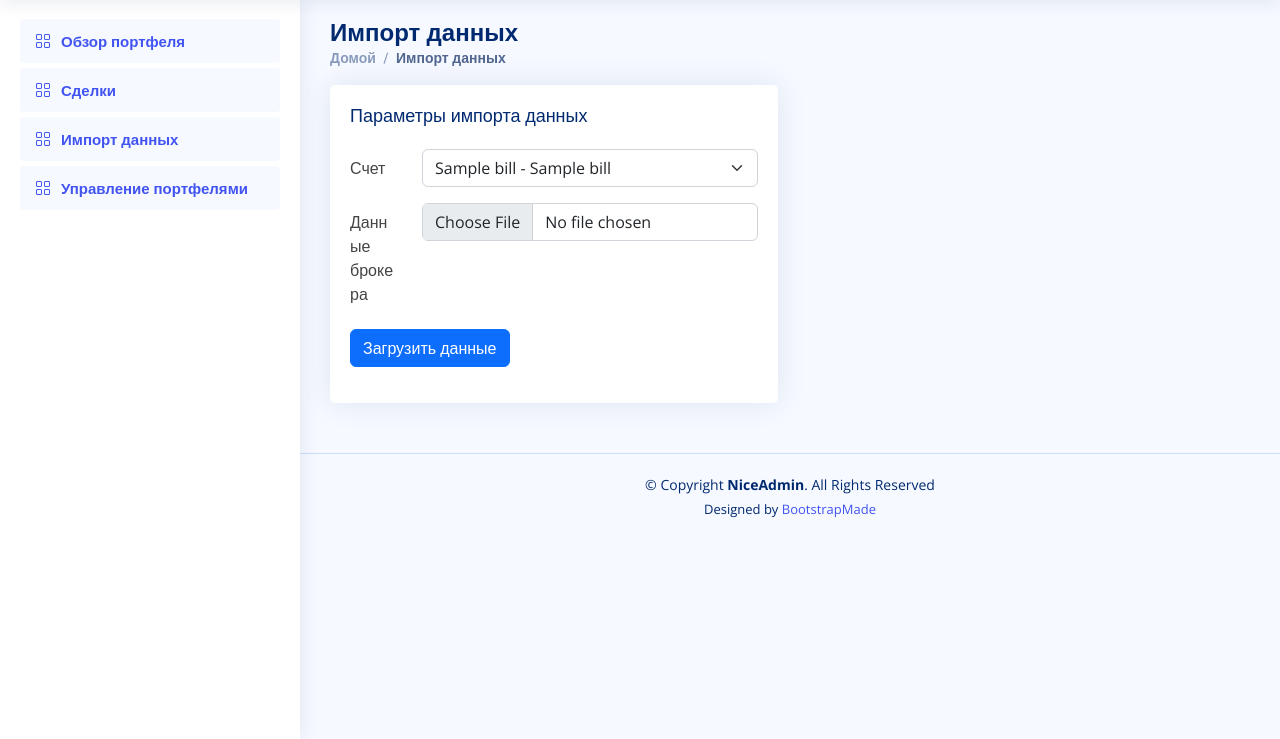
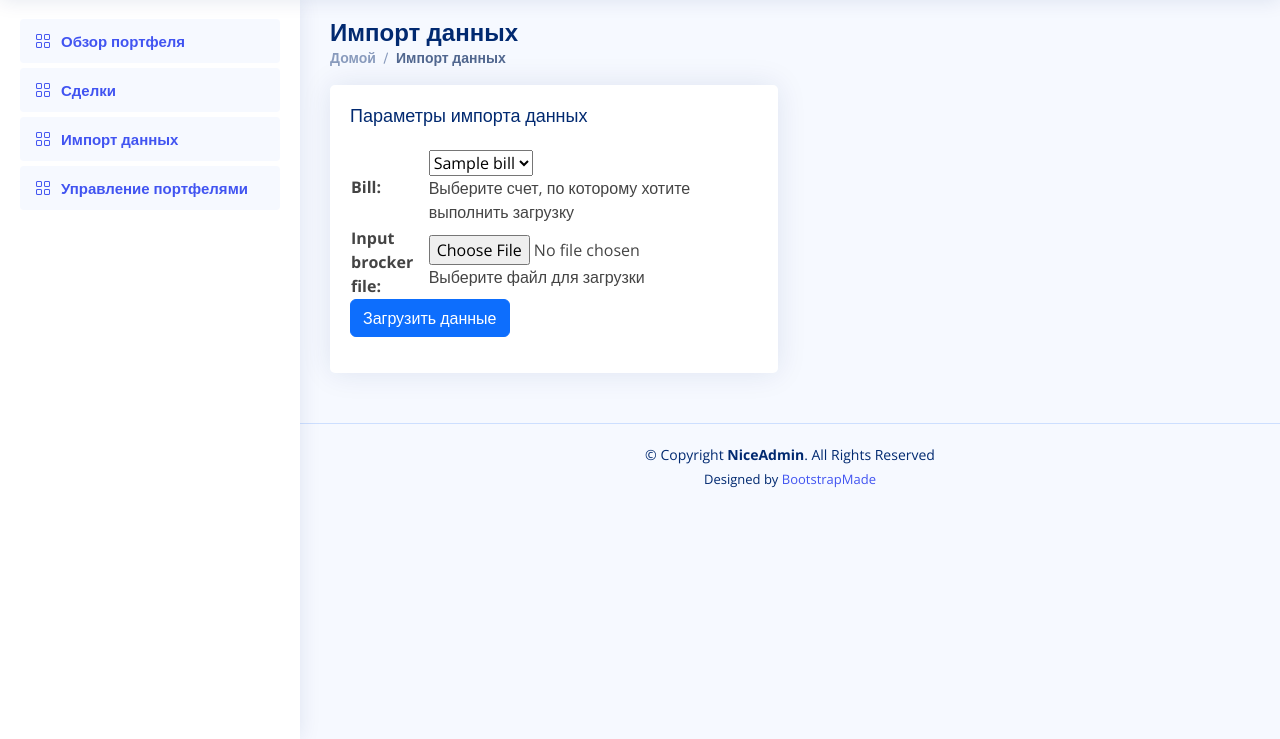
Before and after one commit to mishutindima/InvestOne, a Django app: page /history/import-data in a window 1280 px wide. Shown: the part 61-800 px from the top of the page. Run offline with Django 4.2, Linux system fonts and the light colour scheme; a user stored in the database is signed in; tables that the repository leaves empty hold one stand-in row (values such as "Sample post"); some libraries are stand-ins or nearby versions.

Commit message:
add simple form for load file brocker report fix #4 refactoring #7

```diff
--- a/InvestOneProject/History/admin.py
+++ b/InvestOneProject/History/admin.py
@@ -10,3 +10,4 @@ admin.site.register(MoneyDeal)
 admin.site.register(ShareDeal)
 admin.site.register(CurrencyExchangeDeal)
 admin.site.register(InvestRecommendation)
+admin.site.register(ImportBrockerDataLog)
--- /dev/null
+++ b/InvestOneProject/History/forms.py
@@ -0,0 +1,28 @@
+from django import forms
+from .models import Bill, User
+from django.core.exceptions import ValidationError
+from django.utils.translation import gettext_lazy as _
+
+
+class ImportDataForm(forms.Form):
+    bill = forms.ChoiceField(widget=forms.Select, help_text="Выберите счет, по которому хотите выполнить загрузку",
+                             required=True)
+    input_brocker_file = forms.FileField(allow_empty_file=False, help_text="Выберите файл для загрузки", required=True)
+
+    def __init__(self, user, *args, **kwards):
+        super(ImportDataForm, self).__init__(*args, **kwards)
+        self.fields["bill"].choices = Bill.objects.filter(owner=user).values_list('id', 'brocker_name')
+
+    def clean_bill(self):
+        bill_id = self.cleaned_data["bill"]
+        bill_object = Bill.objects.get(pk=bill_id)
+
+        return bill_object
+
+    def clean_input_brocker_file(self):
+        file = self.cleaned_data["input_brocker_file"]
+
+        if file.content_type == "text/xml":
+            return file
+        else:
+            raise ValidationError(_('This type of file ({0}) is not supported!'.format(file.content_type)))
--- a/InvestOneProject/History/models.py
+++ b/InvestOneProject/History/models.py
@@ -3,6 +3,7 @@ from django.conf import settings
 from simple_history.models import HistoricalRecords
 from simple_history import register
 from django.contrib.auth.models import User
+from datetime import datetime
 
 # simple-history#
 register(User)
@@ -136,8 +137,8 @@ class InvestRecommendation(models.Model):
 
 # Лог загрузки брокерских отчетов
 class ImportBrockerDataLog(models.Model):
-    datetime = models.DateTimeField()
+    datetime = models.DateTimeField(default=datetime.now(), blank=False)
     bill = models.ForeignKey(Bill, on_delete=models.PROTECT)
-    file_or_content = models.FileField(upload_to='import_data_log/')
-    status_code = models.IntegerField()
+    file_or_content = models.FileField(upload_to='import_brocker_data_log/')
+    status_code = models.IntegerField(default=0)
     error_text = models.TextField()
--- /dev/null
+++ b/InvestOneProject/History/templates/history/import-data-simple.html
@@ -0,0 +1,49 @@
+{% extends 'history/base.html' %}
+{% load static %}
+
+{% block title %}
+Home Page
+{% endblock %}
+
+{% block content %}
+<div class="pagetitle">
+    <h1>Импорт данных</h1>
+    <nav>
+        <ol class="breadcrumb">
+            <li class="breadcrumb-item"><a href="{% url 'index' %}">Домой</a></li>
+            <li class="breadcrumb-item active">Импорт данных</li>
+        </ol>
+    </nav>
+</div><!-- End Page Title -->
+
+<section class="section">
+    <div class="row">
+        <div class="col-lg-6">
+
+            <div class="card">
+                <div class="card-body">
+                    <h5 class="card-title">Параметры импорта данных</h5>
+
+                    <!-- Обязательно добавление параметра enctype при загрузке файла -->
+                    <form action="" method="post" enctype="multipart/form-data">
+                        {% csrf_token %}
+                        <table>
+                            {{ form }}
+                        </table>
+
+                        <div class="row mb-3">
+                            <div class="col-sm-10">
+                                <button type="submit" class="btn btn-primary">Загрузить данные</button>
+                            </div>
+                        </div>
+
+                    </form><!-- End General Form Elements -->
+
+                </div>
+            </div>
+
+        </div>
+    </div>
+</section>
+
+{% endblock %}
--- a/InvestOneProject/History/templates/history/import-data.html
+++ b/InvestOneProject/History/templates/history/import-data.html
@@ -10,7 +10,7 @@ Home Page
     <h1>Импорт данных</h1>
     <nav>
         <ol class="breadcrumb">
-            <li class="breadcrumb-item"><a href="history">Домой</a></li>
+            <li class="breadcrumb-item"><a href="{% url 'index' %}">Домой</a></li>
             <li class="breadcrumb-item active">Импорт данных</li>
         </ol>
     </nav>
@@ -24,12 +24,16 @@ Home Page
                 <div class="card-body">
                     <h5 class="card-title">Параметры импорта данных</h5>
 
-                    <!-- General Form Elements -->
-                    <form>
+                    <form action="" method="post">
+                        {% csrf_token %}
+                        <table>
+                            {{ form }}
+                        </table>
+
                         <div class="row mb-3">
-                            <label class="col-sm-2 col-form-label">Счет</label>
+                            <label for="selectBill" class="col-sm-2 col-form-label">Счет</label>
                             <div class="col-sm-10">
-                                <select class="form-select">
+                                <select class="form-select" id="selectBill">
 
                                     {% for bill in bills.all %}
 
@@ -49,9 +53,9 @@ Home Page
                                                 </div>
                         -->
                         <div class="row mb-3">
-                            <label for="inputNumber" class="col-sm-2 col-form-label">Данные брокера</label>
+                            <label for="inputBrockerFile" class="col-sm-2 col-form-label">Данные брокера</label>
                             <div class="col-sm-10">
-                                <input class="form-control" type="file" id="formFile">
+                                <input class="form-control" type="file" id="inputBrockerFile">
                             </div>
                         </div>
 
--- a/InvestOneProject/History/urls.py
+++ b/InvestOneProject/History/urls.py
@@ -3,5 +3,6 @@ from . import views
 
 urlpatterns = [
     path('', views.index, name='index'),
-    path('import-data', views.import_data, name='import_data')
+    path('import-data', views.import_data, name='import_data'),
+    path('import-data-result', views.import_data_result, name='import_data_result'),
 ]
--- a/InvestOneProject/History/views.py
+++ b/InvestOneProject/History/views.py
@@ -1,7 +1,9 @@
 from django.shortcuts import render
 from django.contrib.auth import authenticate, login
-from django.http import HttpResponse
-from .models import User, Bill
+from django.http import HttpResponse, HttpResponseRedirect
+from django.urls import reverse
+from .models import User, Bill, ImportBrockerDataLog
+from .forms import ImportDataForm
 
 
 # Create your views here.
@@ -13,5 +15,26 @@ def index(request):
 
 
 def import_data(request):
-    bills = Bill.objects.filter(owner=request.user)
-    return render(request, 'history/import-data.html', {"bills": bills})
+    if request.method == "POST":
+
+        # Создаём экземпляр формы и заполняем данными из запроса (связывание, binding):
+        form = ImportDataForm(request.POST, request.FILES)
+
+        if form.is_valid():
+            import_brocker_data_log = ImportBrockerDataLog()
+            import_brocker_data_log.bill = form.cleaned_data['bill']
+            import_brocker_data_log.file_or_content = form.cleaned_data['input_brocker_file']
+            import_brocker_data_log.save()
+
+            # Переход по адресу 'all-borrowed':
+            return HttpResponseRedirect(reverse('history/import_data_result'))
+
+    # Если это GET (или какой-либо ещё), создать форму по умолчанию.
+    else:
+        form = ImportDataForm(request.user)
+
+    return render(request, 'history/import-data-simple.html', {'form': form})
+
+
+def import_data_result(request):
+    return HttpResponse("Import file uploaded!")
```
Also changed, not shown: InvestOneProject/History/templates/history/import-data-result.html (added, +10 -0 lines), InvestOneProject/History/migrations/0005_alter_importbrockerdatalog_datetime_and_more.py (added).
